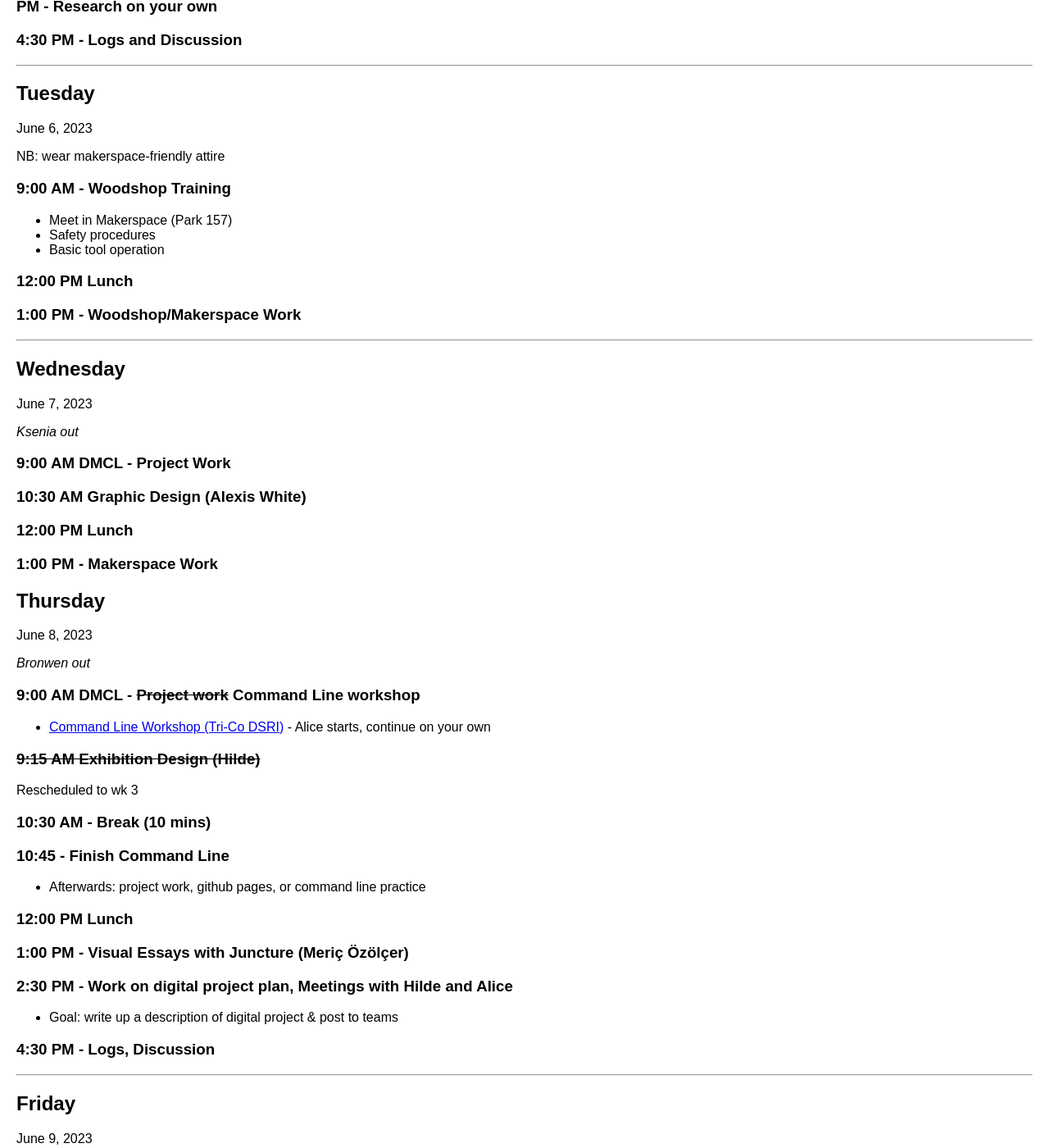
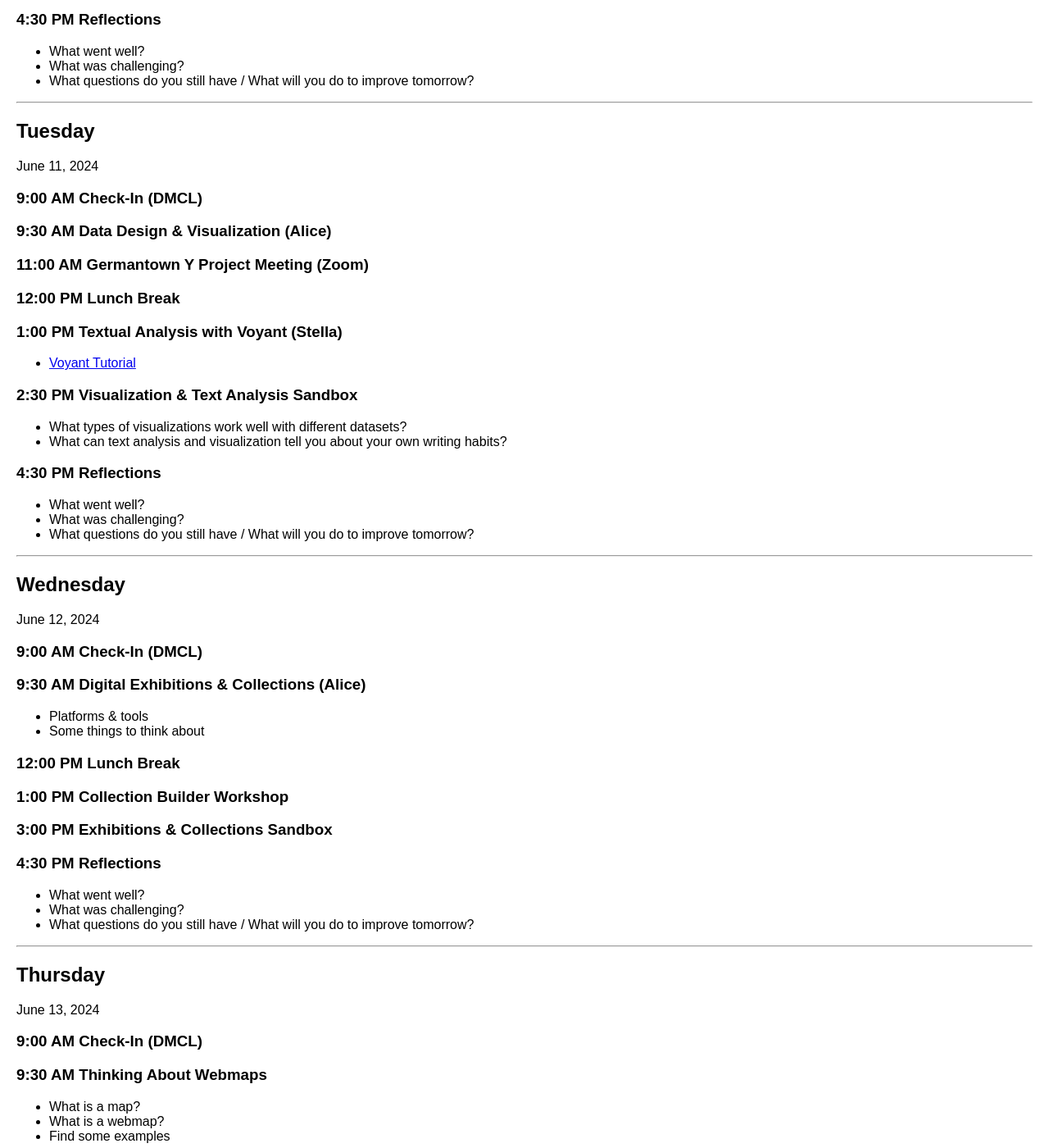
Before and after one commit to digbmc/dssf-syll, a Jekyll site: the page built from _weeks/02-data.md, in a window 1280 px wide and 1400 px high, scrolled down 694 px. Shown: the whole window at 82% size. Built offline with Jekyll 4.4.1, drawn with Linux system fonts in a browser that asks for light colours; some of the changed text lies outside the part shown.

Commit message:
Update 02-data.md

```diff
--- a/_weeks/02-data.md
+++ b/_weeks/02-data.md
@@ -5,99 +5,126 @@ dates: June 10-14
 public: true
 ---
 
+## Resrouces of Interest
+- [*Data Feminism*](https://data-feminism.mitpress.mit.edu/) by Catherine D'Ignazio and Lauren F. Klein
+
+---
+
 ## Monday
-June 5, 2023
+June 10, 2024
 
-### 9:00 AM Check-in (Hilde)
+### 9:00 AM Check-in (DMCL)
 
-### AM: On your Own
-- Reviewing project charter
-- Brainstorming ideas for research & exhibitions
+### 9:30 AM What is Data?
 
-### 11:00 AM Reactor Room Project Meeting
-With Alice, Bronwen, Hilde, José, Sean, Soaad
+### 10:00 AM Open Refine (Alice)
 
-### 12:00 PM BMC Staff Picnic
-Wyndham Garden
+### 12:00 PM Lunch Break
 
-### 2:00 PM Library Research Workshop - Joyce Angelucci, Jennifer Coval, Laura Surtees
+### 1:00 PM  Working with (Non-Scholarly) Data (Laura Surtees)
 
-### PM - Research on your own
+### 2:30 PM  Exploring Datasets
 
-### 4:30 PM - Logs and Discussion
+### 4:30 PM Reflections
+- What went well?
+- What was challenging?
+- What questions do you still have / What will you do to improve tomorrow?
 
 ---
 
 ## Tuesday
-June 6, 2023
+June 11, 2024
 
-NB: wear makerspace-friendly attire
+### 9:00 AM Check-In (DMCL)
 
-### 9:00 AM - Woodshop Training
-- Meet in Makerspace (Park 157)
-- Safety procedures
-- Basic tool operation
+### 9:30 AM Data Design & Visualization (Alice)
 
-### 12:00 PM Lunch
+### 11:00 AM  Germantown Y Project Meeting (Zoom)
 
-### 1:00 PM - Woodshop/Makerspace Work
+### 12:00 PM Lunch Break
+
+### 1:00 PM Textual Analysis with Voyant (Stella)
+- [Voyant Tutorial](https://sfritzell.github.io/Voyant-Tutorial/)
+
+### 2:30 PM  Visualization & Text Analysis Sandbox
+- What types of visualizations work well with different datasets?
+- What can text analysis and visualization tell you about your own writing habits?
+
+### 4:30 PM Reflections
+- What went well?
+- What was challenging?
+- What questions do you still have / What will you do to improve tomorrow?
 
 ---
 
 ## Wednesday
-June 7, 2023
+June 12, 2024
 
-*Ksenia out*
+### 9:00 AM Check-In (DMCL)
 
-### 9:00 AM DMCL - Project Work
+### 9:30 AM Digital Exhibitions & Collections (Alice)
+- Platforms & tools
+- Some things to think about
 
-### 10:30 AM Graphic Design (Alexis White)
+### 12:00 PM Lunch Break
 
-### 12:00 PM Lunch
+### 1:00 PM Collection Builder Workshop
 
-### 1:00 PM - Makerspace Work
+### 3:00 PM Exhibitions & Collections Sandbox
+
+### 4:30 PM Reflections
+- What went well?
+- What was challenging?
+- What questions do you still have / What will you do to improve tomorrow?
+
+---
 
 ## Thursday
-June 8, 2023
+June 13, 2024
 
-*Bronwen out*
+### 9:00 AM Check-In (DMCL)
 
-### 9:00 AM DMCL - ~~Project work~~ Command Line workshop
-- [Command Line Workshop (Tri-Co DSRI)](https://github.com/tri-cods/command-line) - Alice starts, continue on your own
+### 9:30 AM Thinking About Webmaps
+- What is a map?
+- What is a webmap?
+- Find some examples
 
-### ~~9:15 AM Exhibition Design (Hilde)~~
-Rescheduled to wk 3
+### 10:30 AM Exploring Webmapping
+- [GoogleMaps](https://www.google.com/maps/about/mymaps/)
 
-### 10:30 AM - Break (10 mins)
+### 11:30 AM Discussion
 
-### 10:45 - Finish Command Line
-- Afterwards: project work, github pages, or command line practice
+### 12:00 PM Lunch Break
 
-### 12:00 PM Lunch
+### 1:00 PM Webmapping with Leaflet (Stella)
+- [Leaflet Tutorial](https://sfritzell.github.io/Leaflet-Tutorial/)
 
-### 1:00 PM - Visual Essays with Juncture (Meriç Özölçer)
+### 2:30 PM Webmapping Sandbox
 
-### 2:30 PM - Work on digital project plan, Meetings with Hilde and Alice
-- Goal: write up a description of digital project & post to teams
-
-### 4:30 PM - Logs, Discussion
+### 4:30 PM Reflections
+- What went well?
+- What was challenging?
+- What questions do you still have / What will you do to improve tomorrow?
 
 ---
 
 ## Friday
-June 9, 2023
+June 14, 2024
 
-*Ksenia out, Bronwen out*
+### 9:00 AM Check-In (DMCL)
 
-### 9:00 AM DMCL - Project work
+### 9:30 AM Mini-project Work
 
-### 12:00 PM Lunch
+### 10:30 AM Workshopping & Demos
 
-### 1:00 PM - Inclusive Design Thinking (Jenny Spohrer)
+### 12:00 PM Lunch Break
 
-DMCL
+### 1:00 PM  Mini-project Work, 1-on-1 Meetings
 
-### 4:30 PM - Logs & discussion
+### 4:30 PM Reflections & Weekly Forecast
+- What went well?
+- What was challenging?
+- What questions do you still have / What will you do to improve next week?
 
 
 [<<< Last week](01-intro) | [Next week >>>](03-work)
```
